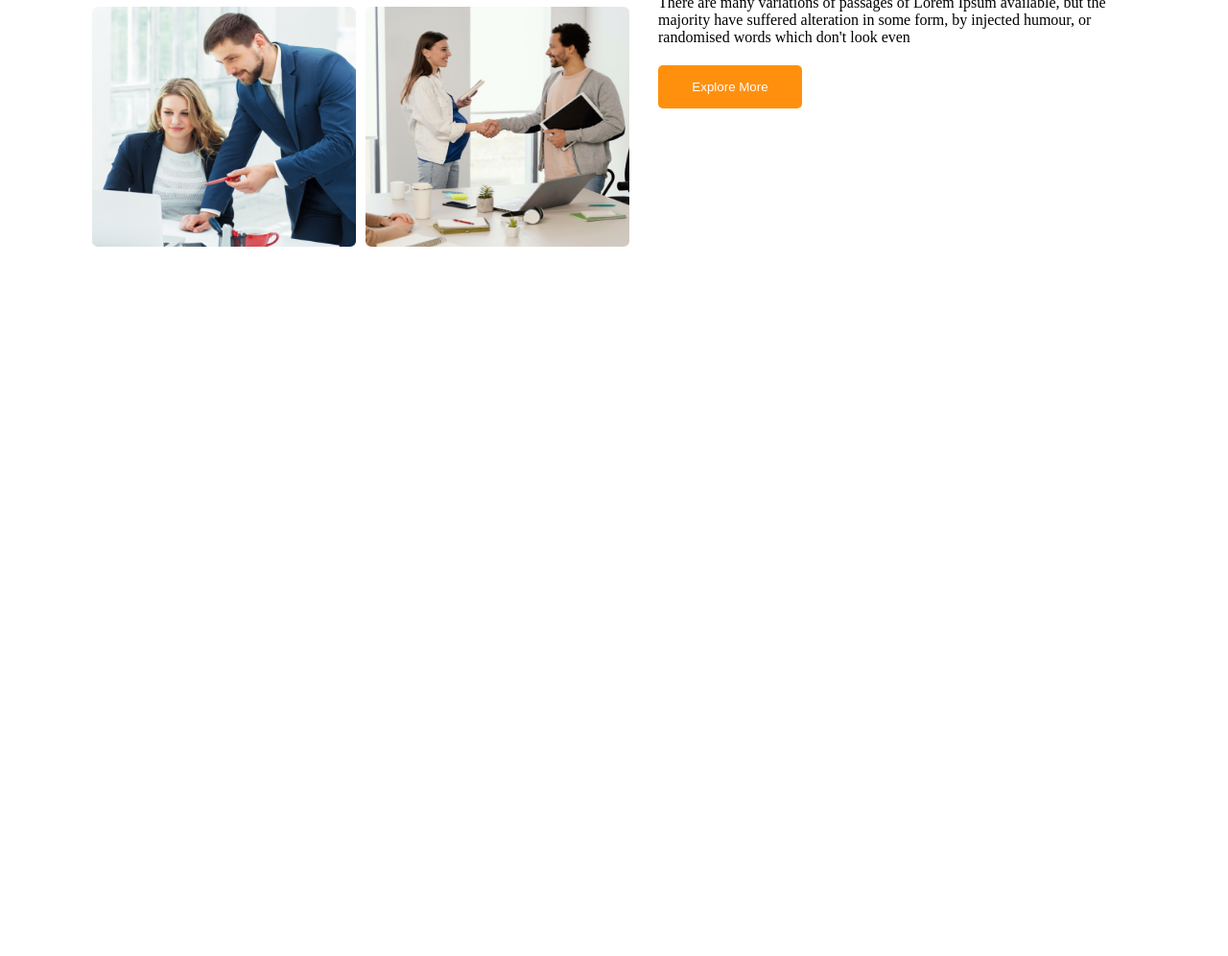
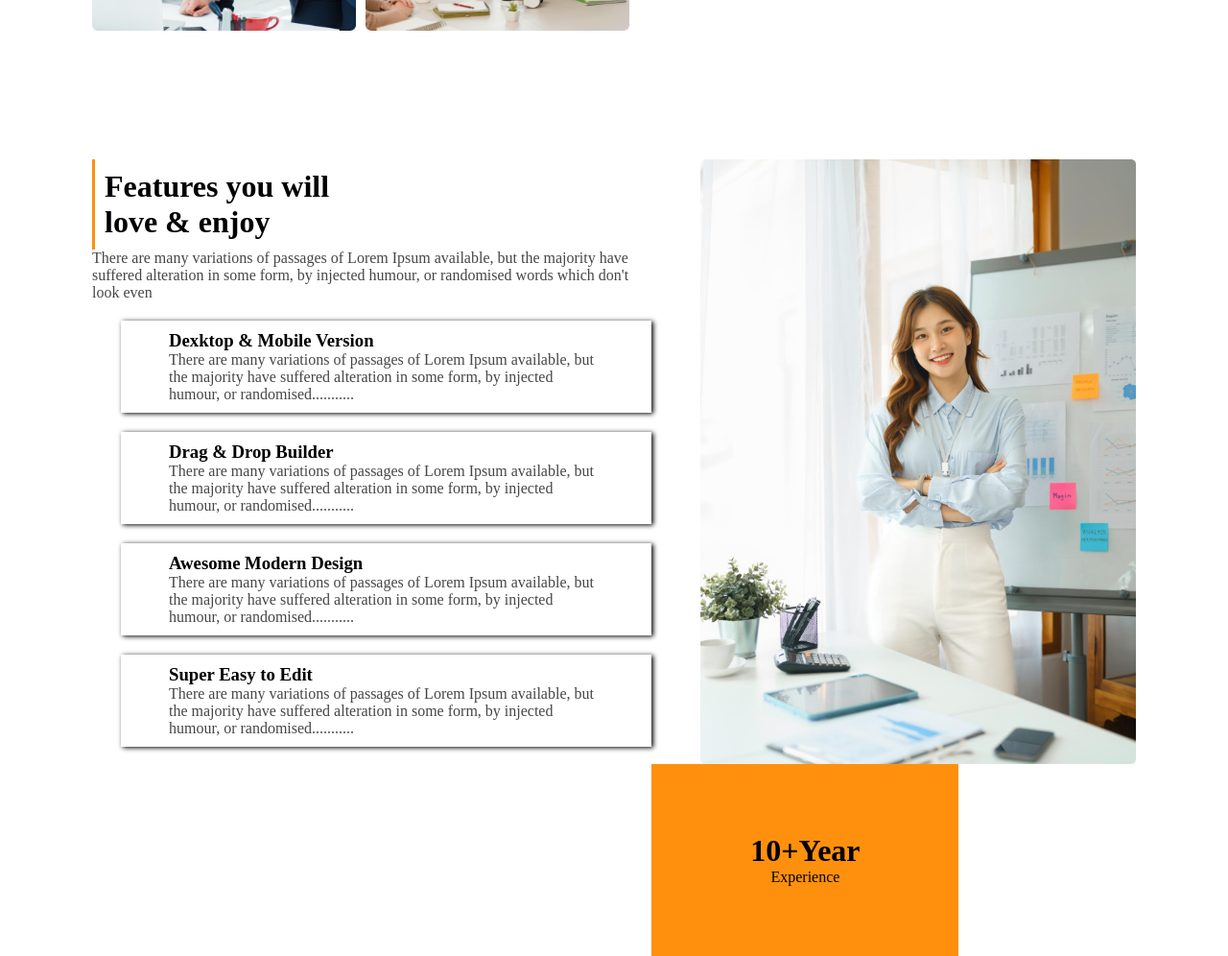
Before and after one commit to ismailmozumdar7/Secoend-Assainment, a plain HTML site: page index.html in a window 1280 px wide. Shown: the part 1565-2561 px from the top of the page at 96% size. Before the commit the page ends 1826 px from the top, so only its background shows below. Drawn offline with Linux system fonts and the light colour scheme.

Commit message:
love-injoy

```diff
--- a/index.html
+++ b/index.html
@@ -1,5 +1,6 @@
 <!DOCTYPE html>
 <html lang="en">
+
 <head>
     <meta charset="UTF-8">
     <meta http-equiv="X-UA-Compatible" content="IE=edge">
@@ -7,6 +8,7 @@
     <title>secoend Assainment</title>
     <link rel="stylesheet" href="styles/Style.css">
 </head>
+
 <body>
     <header class="header">
         <div class="container">
@@ -24,7 +26,8 @@
             <div class="banner">
                 <div class="bannar-info">
                     <h1>Brand New Group of Architects</h1>
-                    <p>There are many variations of passages of Lorem Ipsum available, but the majority have suffered alteration in some form, by injected humour, or randomised words which don't look even</p>
+                    <p>There are many variations of passages of Lorem Ipsum available, but the majority have suffered
+                        alteration in some form, by injected humour, or randomised words which don't look even</p>
                     <button>Explore More</button>
                 </div>
             </div>
@@ -56,8 +59,52 @@
                     </div>
                     <div class="Feature-info">
                         <h1>Quick list <span class="specal">of Our <br><span class="color">Features</span></span></h1>
-                            <p>There are many variations of passages of Lorem Ipsum available, but the majority have suffered alteration in some form, by injected humour, or randomised words which don't look even</p>
+                        <p>There are many variations of passages of Lorem Ipsum available, but the majority have
+                            suffered alteration in some form, by injected humour, or randomised words which don't look
+                            even</p>
                         <button>Explore More</button>
+                    </div>
+                </div>
+            </div>
+        </div>
+        <!-- Features you will love & enjoy -->
+        <div class="love-injoy">
+            <div class="container">
+                <div class="love-injoy-container">
+                    <div class="injoy-info width">
+                        <h1>Features you will <br>love & enjoy</h1>
+                        <p>There are many variations of passages of Lorem Ipsum available, but the majority have
+                            suffered alteration in some form, by injected humour, or randomised words which don't look
+                            even</p>
+                        <div class="text-container">
+                            <div>
+                                <h3>Dexktop & Mobile Version</h3>
+                                <p>There are many variations of passages of Lorem Ipsum available, but the majority have
+                                    suffered alteration in some form, by injected humour, or randomised...........</p>
+                            </div>
+                            <div>
+                                <h3>Drag & Drop Builder</h3>
+                                <p>There are many variations of passages of Lorem Ipsum available, but the majority have
+                                    suffered alteration in some form, by injected humour, or randomised...........</p>
+                            </div>
+                            <div>
+                                <h3>Awesome Modern Design</h3>
+                                <p>There are many variations of passages of Lorem Ipsum available, but the majority have
+                                    suffered alteration in some form, by injected humour, or randomised...........</p>
+                            </div>
+                            <div>
+                                <h3>Super Easy to Edit</h3>
+                                <p>There are many variations of passages of Lorem Ipsum available, but the majority have
+                                    suffered alteration in some form, by injected humour, or randomised...........</p>
+                            </div>
+                        </div>
+                    </div>
+                    <div class="love-injoy-img width">
+                        <img src="./images/architect.png" alt="">
+                        <div class="Experience">
+                            <h1> 10+Year</h1>
+                            <p>Experience</p>
+                        </div>
                     </div>
                 </div>
             </div>
@@ -65,4 +112,5 @@
 
     </main>
 </body>
+
 </html>
--- a/styles/Style.css
+++ b/styles/Style.css
@@ -38,14 +38,15 @@ ul li a{
         flex-direction: column;
         justify-content: center;
         align-items: center;
-        margin: 100px 0 50px ;
+        margin-bottom: 50px ;
 
     }
-    .bannar-info h1, p{
+    .bannar-info h1, .bannar-info p{
         text-align: center;
     }
     .bannar-info h1{
-        font-size: 5em;
+        font-size: 64px;
+        font-weight: bold;
     }
     .bannar-info button, .Feature-info button{
         border: none;
@@ -64,6 +65,9 @@ ul li a{
         width: 100%;
     }
     @media screen and (max-width: 576px) {
+         nav ul{
+            flex-direction: column;
+        }
         nav{
             padding-top: 20px;
             line-height: 40px;
@@ -75,7 +79,7 @@ ul li a{
             padding: 10 10px;
         }
         .bannar-info h1{
-            font-size: 1em;
+            font-size: 30px;
         }
         .bannar-info{
             width: 80%;
@@ -116,11 +120,63 @@ ul li a{
     height: 250px;
     width: 275px;
   }
+
+  /* love-injoy-container */
+
+  .love-injoy-container{
+    display: flex;
+    justify-content: space-between;
+    margin-top: 130px;
+  }
+  .injoy-info h1{
+    border-left: 3px solid #FF900E;
+    padding: 10px;
+  }
+
+.love-injoy-img img{
+    height: auto;
+    width: 90%;
+    float: right;
+}
+.injoy-info p{
+    color: #464646;
+}
+.text-container{
+    margin-left: 30px;
+}
+.text-container div{
+    margin-top: 20px;
+    padding: 10px 50px;
+    box-shadow: 2px 1px 5px 0px;
+}
+.Experience{
+    width: 320px;
+    height: 200px;
+    background-color: #FF900E;
+    display: flex;
+    flex-direction: column;
+    align-items: center;
+    justify-content: center;
+}
+
+
   @media screen and (max-width: 576px) {
     .Features-row{
         flex-direction: column;
     }
+    .love-injoy-img{
+      margin-top: 50px;
+    }
     .Feature-img{
         grid-template-columns: repeat(1, 1fr);
       }
+      .Feature-info h1{
+        font-size: 30px;
+      }
+      .love-injoy-container{
+        flex-direction: column;
+      }
+      .text-container div{
+        padding: 10px 10px;
+    }
   }
```
Lines whose indentation alone changed are shown as unchanged.
